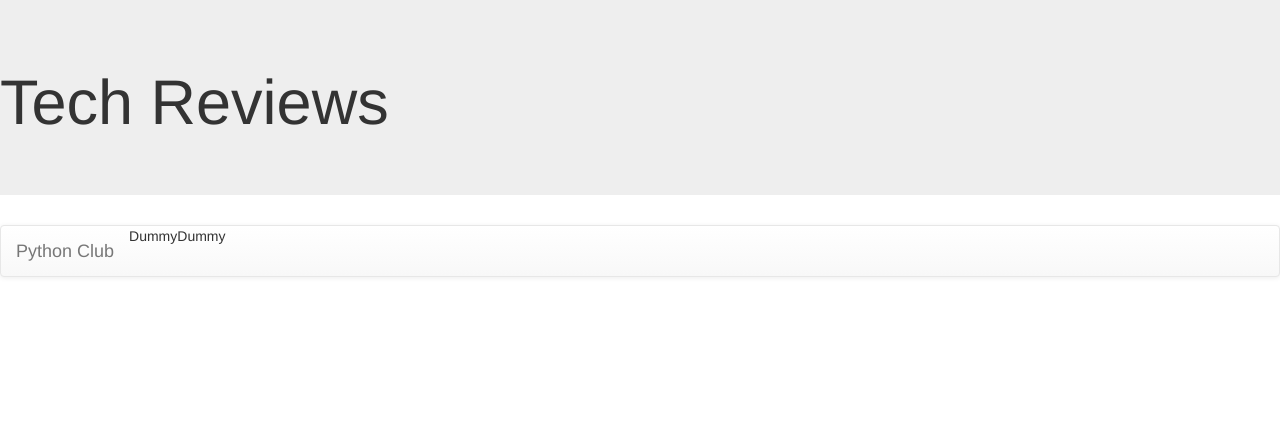
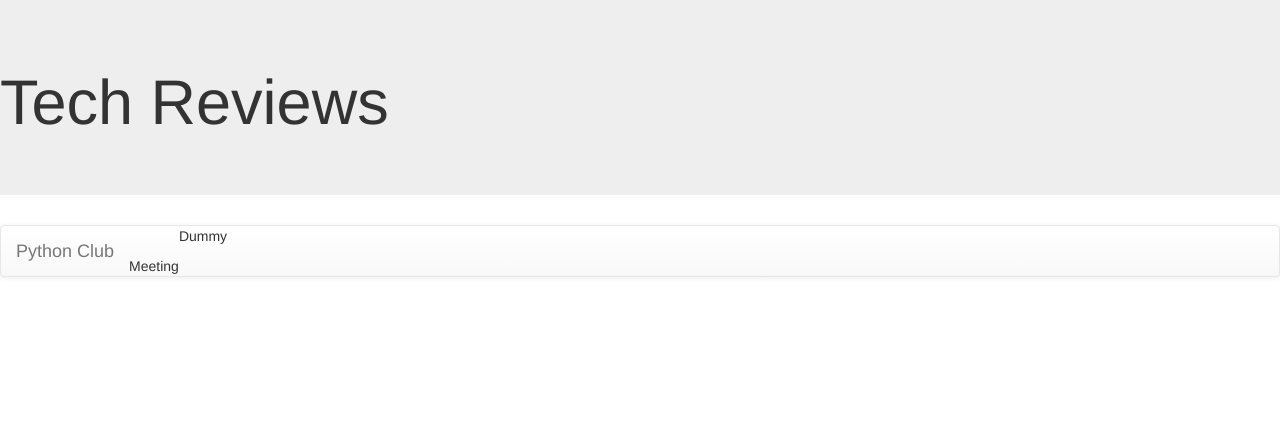
Before and after one commit to sstar691969/PythonRepo, a Django app: template club/templates/base.html in a window 1280 px wide. Shown: the top 427 px of the page. Run offline with Django 3.2, Linux system fonts and the light colour scheme; the template is opened without the code that fills it, so the values that code supplies are empty; some libraries are stand-ins or nearby versions.

Commit message:
meeting view committ

```diff
--- a/club/templates/base.html
+++ b/club/templates/base.html
@@ -16,7 +16,7 @@
 <a class="navbar-brand" href="{% url 'index' %}">Python Club</a>
 </div>
 <ul class="nav navbar-nav">
-<li>Dummy</li>
+<li><a href= "{% url 'meeting' %}"></a> Meeting</a></li>
 <li>Dummy</li>
 </ul>
 </div>
--- a/club/templates/club/meeting.html
+++ b/club/templates/club/meeting.html
@@ -6,7 +6,7 @@
 <ul>
 
     {% for p in meeting_list %}
-    <li>{% p.meetingname  %}</li>
+    <li>{{% p.meetingname  %}}</li>
 {% endfor %}
 </ul>
 
```
